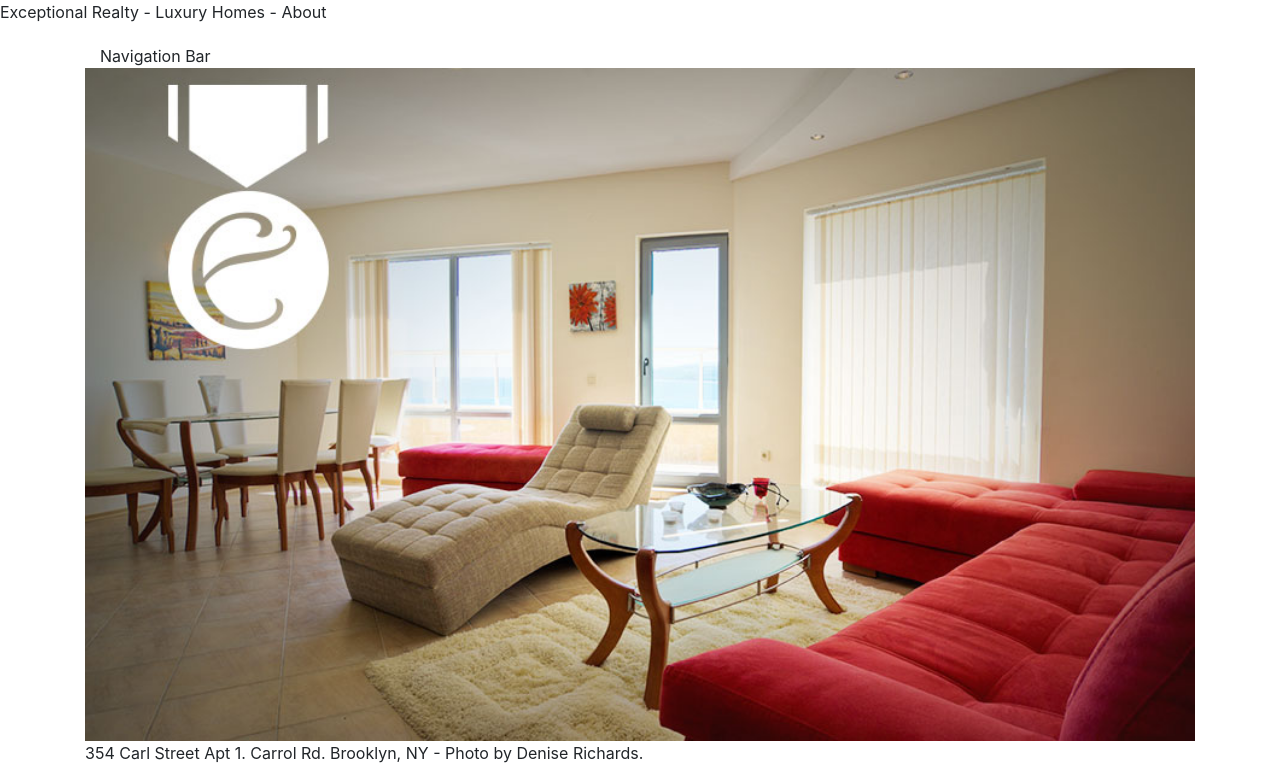
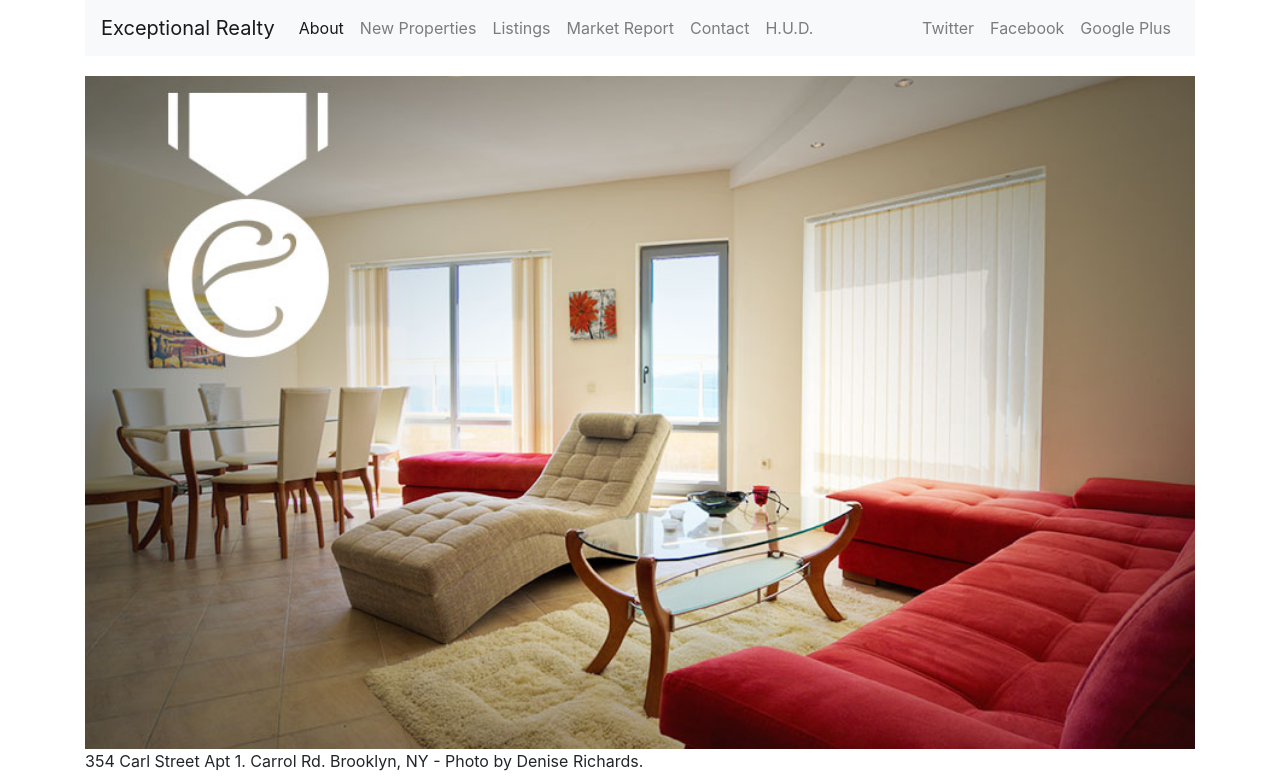
Before and after one commit to vanetoro/exceptional-realty-bootstrapped, a plain HTML site: page index.html in a window 1280 px wide. Shown: the top 778 px of the page. Drawn offline with nearby package versions, Linux system fonts and the light colour scheme.

Commit message:
setup navbar

```diff
--- a/index.html
+++ b/index.html
@@ -7,16 +7,54 @@
 
     <!-- Bootstrap CSS -->
     <link rel="stylesheet" href="https://stackpath.bootstrapcdn.com/bootstrap/4.1.1/css/bootstrap.min.css" integrity="sha384-WskhaSGFgHYWDcbwN70/dfYBj47jz9qbsMId/iRN3ewGhXQFZCSftd1LZCfmhktB" crossorigin="anonymous">
-    <link rel="stylesheet" href="css/style.css"
+    <link rel="stylesheet" href="css/style.css">
     <title>Exceptional Realty - Luxury Homes - About</title>
   </head>
   <body>
     <div class="container">
-      <div class="row"></div>
+      <div class="row">
         <div class="col-sm-12">
-          Navigation Bar
+          <nav class="navbar navbar-expand-lg navbar-light bg-light">
+            <a class="navbar-brand" href="#">Exceptional Realty</a>
+            <button class="navbar-toggler" type="button" data-toggle="collapse" data-target="#navbarSupportedContent" aria-controls="navbarSupportedContent" aria-expanded="false" aria-label="Toggle navigation">
+              <span class="navbar-toggler-icon"></span>
+            </button>
+            <div class="collapse navbar-collapse" id="navbarSupportedContent">
+              <ul class="navbar-nav mr-auto">
+                <li class="nav-item active">
+                  <a class="nav-link" class="selected" href="index.html">About</a>
+                </li>
+                <li class="nav-item">
+                 <a class="nav-link" href="new-properties.html">New Properties</a>
+                </li>
+                <li class="nav-item">
+                  <a class="nav-link" href="real-estate-listings.html">Listings</a>
+                </li>
+                <li class="nav-item">
+                  <a class="nav-link"href="market-report.html">Market Report</a>
+                </li>
+                <li class="nav-item">
+                  <a class="nav-link" href="contact.html">Contact</a>
+                </li>
+                <li class="nav-item">
+                  <a class="nav-link" href="http://hud.gov" target="_blank">H.U.D.</a>
+                </li>
+              </ul>
+              <ul class="navbar-nav ml-auto">
+                <li class="nav-item">
+                  <a class="nav-link" class="twit" href="#" title="Twitter">Twitter</a>
+                </li>
+                <li>
+                  <a class="nav-link" class="fbook" href="#" title="Facebook">Facebook</a>
+                </li>
+                <li>
+                  <a class="nav-link" class="gplus" href="#" title="Google Plus">Google Plus</a>
+                </li>
+              </ul>
+            </div>
+          </nav>
         </div>
-
+      </div>
 
     <div class="row">
       <div class="col-sm-12">
```
